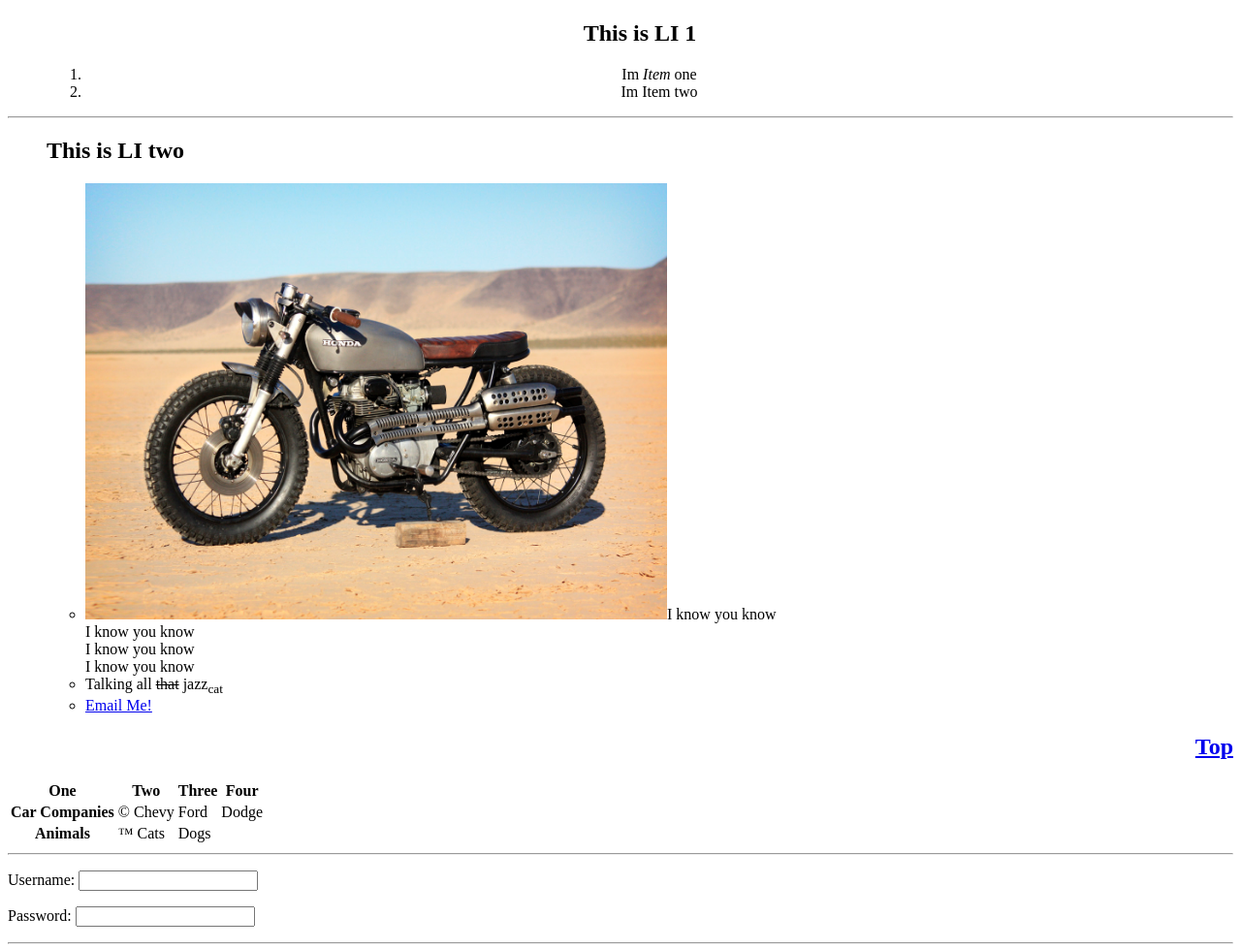
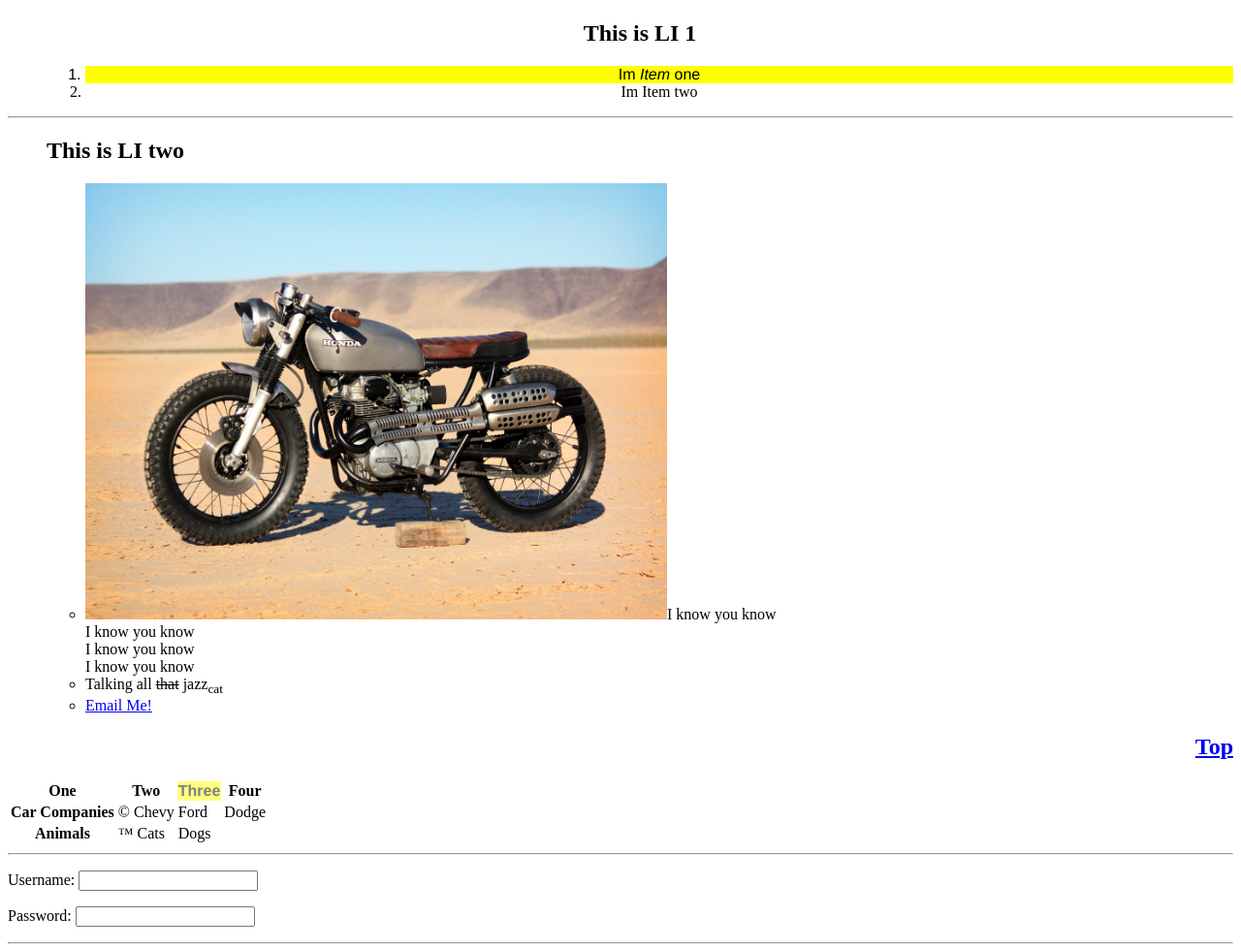
Before and after one commit to RoyExtraCode/freezing-tribble, a plain HTML site: page index.html in a window 1280 px wide. Shown: the part 420-1399 px from the top of the page at 97% size. Drawn offline with Linux system fonts and the light colour scheme.

Commit message:
Adding changes that are on Imac. The Html and Main Css has been modified

```diff
--- a/css/main.css
+++ b/css/main.css
@@ -1,4 +1,9 @@
 .blue {
 
-	background: white;
+	background: yellow;
+	font-family: helvetica;
 }
+.clear {
+
+opacity: 0.5;
+}
--- a/index.html
+++ b/index.html
@@ -11,7 +11,7 @@
 			<ul style="text-align: center">
 				<h2> This is LI 1</h2>
 					<ol>
-						<li class="blue">Im <i>Item</i> one</li>
+						<li Class="blue">Im <i>Item</i> one</li>
 						<li>Im Item two</li>
 					</ol>
 			</ul>
@@ -35,7 +35,7 @@
 				<tr>
 					<th col-span="">One</th>
 					<th>Two</th>
-					<th>Three</th>
+					<th class="blue clear">Three</th>
 					<th>Four</th>
 				</tr>
 
```
